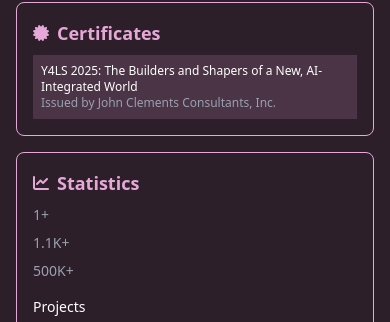
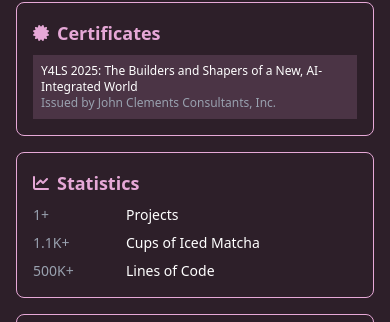
Before and after one commit to seasunreo/xoxo.reo, a website: page src/index.html in a window 390 px wide. Shown: the part 2023-2345 px from the top of the page. Drawn offline with Linux system fonts and the light colour scheme; a web font is replaced by a local one.

Commit message:
fix statistics section

```diff
--- a/src/index.html
+++ b/src/index.html
@@ -404,32 +404,34 @@
             <!-- content -->
             <div class="flex flex-col md:flex-row w-full gap-4">
 
-                <div class="flex flex-col w-full md:w-1/4 gap-4">
-                    <ul class="space-y-2 text-sm ">
-                        <li class="flex items-start justify-between gap-4">
+                <div class="flex flex-row w-full gap-4">
+                    <div class="flex flex-col w-1/4 gap-4">
+                        <ul class="space-y-2 text-sm">
+                            <li class="flex items-start">
                                 <h1 class="text-sm text-gray-400 font-base">1+</h1>
                             </li>
-                        <li class="flex items-start justify-between gap-4">
+                            <li class="flex items-start">
                                 <h1 class="text-sm text-gray-400 font-base">1.1K+</h1>
                             </li>
-                        <li class="flex items-start justify-between gap-4">
+                            <li class="flex items-start">
                                 <h1 class="text-sm text-gray-400 font-base">500K+</h1>
                             </li>
                         </ul>
                     </div>
 
-                <div class="flex flex-col w-full md:w-3/4 gap-4">
-                    <ul class="space-y-2 text-sm ">
-                        <li class="flex items-start justify-between gap-4">
-                            <span class="text-sm text-white whitespace-nowrap">Projects</span>
+                    <div class="flex flex-col w-3/4 gap-4">
+                        <ul class="space-y-2 text-sm">
+                            <li class="flex items-start">
+                                <span class="text-sm text-white">Projects</span>
                             </li>
-                        <li class="flex items-start justify-between gap-4">
-                            <span class="text-sm text-white whitespace-nowrap">Cups of Iced Matcha</span>
+                            <li class="flex items-start">
+                                <span class="text-sm text-white">Cups of Iced Matcha</span>
                             </li>
-                        <li class="flex items-start justify-between gap-4">
+                            <li class="flex items-start">
                                 <h1 class="text-sm text-white font-base">Lines of Code</h1>
                             </li>
                         </ul>
+                    </div>
                 </div>
             </div>
         </div>
--- a/src/projects-data/project_details.json
+++ b/src/projects-data/project_details.json
@@ -3,7 +3,7 @@
     "id": 1,
     "title": "PawPatrol: Pet Clinic",
     "description": "PawPatrol: Pet Clinic is a demo website built with HTML and CSS that showcases a modern, user-friendly way to streamline pet clinic appointment booking for greater convenience and accessibility.",
-    "image": "/assets/projects/PawPatrol_Pet Clinic.png",
+    "image": "/assets/projects/PawPatrol_Pet_Clinic.png",
     "github": "https://github.com/seasunreo/PawPatrol-Pet-Clinic"
   },
   {
```
Also changed, not shown: src/assets/projects/PawPatrol_Pet_Clinic.png (renamed from src/assets/projects/PawPatrol_Pet Clinic.png), src/output.css. Lines whose indentation alone changed are shown as unchanged.
